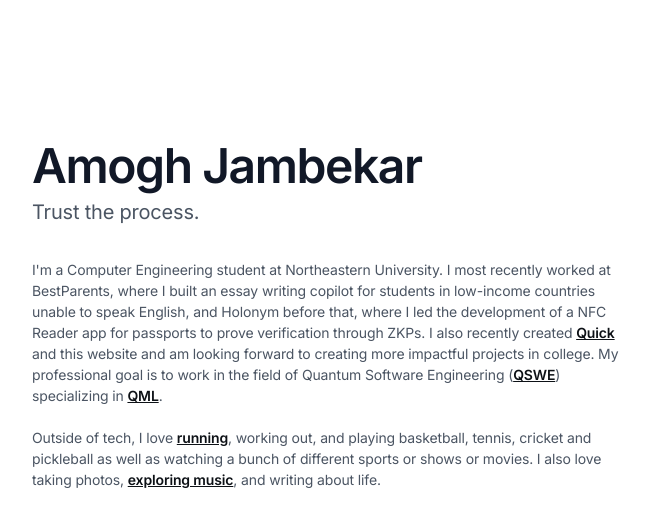
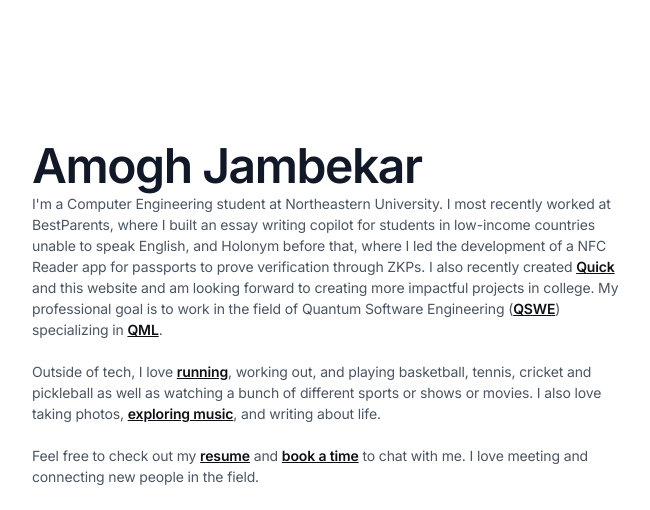
Before and after one commit to AmoghJambekar/Personal-Website, an Astro site: page / in a window 1280 px wide. Shown: the top 510 px of the page, without its empty margins (312-962 px from the left). Built offline with nearby package versions, Linux system fonts and the light colour scheme; Astro itself is replaced by a stand-in of ours.

Commit message:
chore: remove trust the process from the subtitle.

```diff
--- a/src/pages/index.astro
+++ b/src/pages/index.astro
@@ -7,7 +7,6 @@
   <div class="container">
     <div class="fade-in-section" style="--delay: 0s">
       <h1>Amogh Jambekar</h1>
-      <p class="subtitle">Trust the process.</p>
     </div>
 
     <div class="fade-in-section" style="--delay: 0.2s">
```
